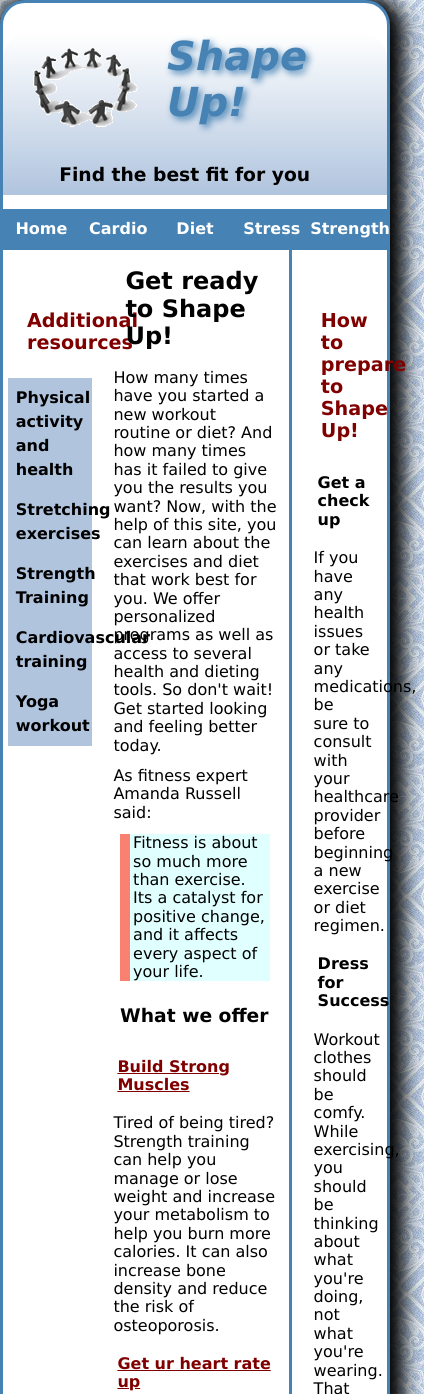
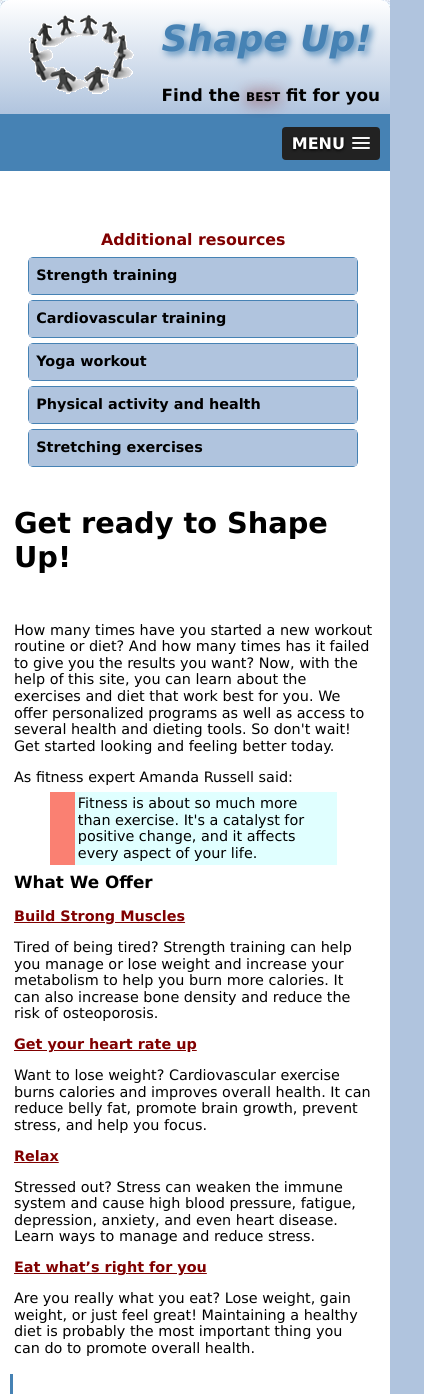
Before and after one commit to teoberbic/shapeup, a plain HTML site: page index.html in a window 390 px wide. Shown: the top 1394 px of the page, 424 px wide, since content can reach past the window. Drawn offline with nearby package versions, Linux system fonts and the light colour scheme.

Commit message:
Add files via upload

```diff
--- a/index.html
+++ b/index.html
@@ -2,12 +2,25 @@
 
 <html lang="en">
 <head>
-	<meta charset="utf-8"/>
+	<meta charset="utf-8" />
+	<meta name="viewport" content="width=device-width, initial-scale=1.0">
+
+	<link rel="stylesheet" href="styles/slicknav.css">
+	<link rel="stylesheet" href="styles/normalize.css">
+	<link rel="stylesheet" href="styles/main.css">
+
+	<!--SLicknav Links----------------------------------->
+	<script src="https://ajax.googleapis.com/ajax/libs/jquery/3.6.3/jquery.min.js"></script>
+	<script src="js/jquery.slicknav.min.js"></script>
+
+	<script type="text/javascript">
+		$(document).ready(function(){
+		$('#nav_menu').slicknav({prependTo:"#mobilemenu"});
+		});
+	</script>
 
 
 
-	<link rel="stylesheet" href="styles/normalize.css">
-	<link rel="stylesheet" href="styles/main.css">
 
 	<!--[if lt IE 9]>
 	<script src="bower_components/html5shiv/dist/html5shiv.js"></script>
@@ -17,12 +30,13 @@
 </head>
 
 <body>
-	<header>
+	<header class="clearfix">
 		<img src="images/shape_up_logo.png" alt="Logo Image">
 		<h2>Shape Up!</h2>
-		<h3>Find the best fit for you</h3>
+		<h3>Find the <span class="shadow">best</span> fit for you</h3>
 	</header>
 
+	<nav id="mobilemenu"></nav>
 	<nav id="nav_menu">
 		<ul>
 			<li><a href="index.html">Home</a></li>
@@ -35,16 +49,13 @@
 					<li><a href="diet/meals.html">Meals</a></li>
 				</ul>
 			</li>
-				<li><a href="stress/index.html">Stress</a></li>
 			<li><a href="strength/index.html">Strength</a></li>
 			<li id="last">
-
+				<a href="stress/index.html">Stress</a>
 				<ul>
 					<li><a href="stress/meditate.html">Meditate</a></li>
 					<li><a href="stress/tips.html">Tips</a></li>
 					<li><a href="stress/vipassana.html">Vipassana</a></li>
-
-
 				</ul>
 			</li>
 		</ul>
@@ -56,34 +67,36 @@
 			<nav id="nav_list">
 				<h3>Additional resources</h3>
 				<ul>
-			<li><a href="https://www.cdc.gov/physicalactivity/basics/pa-health/index.htm" target="_blank">Physical activity and health</a></li>
-			<li><a href="https://www.self.com/gallery/essential-stretches-slideshow target=" target="_blank">Stretching exercises</a></li>
-			<li><a href="https://www.mayoclinic.org/healthy-lifestyle/fitness/in-depth/strength-training/art-20046670Strength training" target="_blank">Strength Training</a></li>
+					<li><a href="https://www.mayoclinic.org/healthy-lifestyle/fitness/in-depth/strength-training/art-20046670" target="_blank">Strength training</a></li>
 					<li><a href="https://www.realbuzz.com/articles-interests/fitness/article/what-is-cardiovascular-training/" target="_blank">Cardiovascular training</a></li>
 					<li><a href="https://www.self.com/gallery/power-yoga-workout" target="_blank">Yoga workout</a></li>
-
+					<li><a href="https://paahjournal.com/" target="_blank">Physical activity and health</a></li>
+					<li><a href="https://www.youtube.com/watch?v=4OGkFCAP1O4" target="_blank">Stretching exercises</a></li>
 				</ul>
 			</nav>
 		</aside>
-		<section>
 
 
-			<h2>Get ready to Shape Up!</h2>
+		<section>
+			<h1>Get ready to Shape Up!</h1>
 
 			<p>How many times have you started a new workout routine or diet? And how many times has it failed to give you the results you want? Now, with the help of this site, you can learn about the exercises and diet that work best for you. We offer personalized programs as well as access to several health and dieting tools. So don't wait! Get started looking and feeling better today.</p>
+
 			<p>As fitness expert Amanda Russell said:</p>
-		<p><blockquote>Fitness is about so much more than exercise. Its a catalyst for positive change, and it affects every aspect of your life.</blockquote> </p>
 
-		<h3>What we offer</h3>
-		<a href="strength/index.html"><h4>Build Strong Muscles</h4></a>
+			<blockquote>Fitness is about so much more than exercise. It&apos;s a catalyst for positive change, and it affects every aspect of your life.</blockquote>
 
+			<h3>What We Offer</h3>
+
+			<h4><a href="strength/index.html">Build Strong Muscles</a></h4>
 			<p>Tired of being tired? Strength training can help you manage or lose weight and increase your metabolism to help you burn more calories. It can also increase bone density and reduce the risk of osteoporosis.</p>
 
-		<h4><a href="cardio/index.html">Get ur heart rate up</a></h4>
+			<h4><a href="cardio/index.html">Get your heart rate up</a></h4>
 			<p>Want to lose weight? Cardiovascular exercise burns calories and improves overall health. It can reduce belly fat, promote brain growth, prevent stress, and help you focus.</p>
 
 			<h4><a href="stress/index.html">Relax</a></h4>
 			<p>Stressed out? Stress can weaken the immune system and cause high blood pressure, fatigue, depression, anxiety, and even heart disease. Learn ways to manage and reduce stress.</p>
+
 			<h4><a href="diet/index.html">Eat what&rsquo;s right for you</a></h4>
 			<p>Are you really what you eat? Lose weight, gain weight, or just feel great! Maintaining a healthy diet is probably the most important thing you can do to promote overall health.</p>
 		</section>
@@ -99,11 +112,14 @@
 			<h4>Resist Temptation</h4>
 			<p>It's hard to eat right when everyone else is buying lunch at a fast food restaurant. Invest in some good food containers and bring your healthy lunch and snacks. Your body and your wallet will thank you.</p>
 		</aside>
+
+
+
 	</main>
 
+	<footer>
+		<p>&copy; 2023 Shape Up!</p>
+	</footer>
 
-	<footer>
-		<p>&copy; 2023 Shape Up</p>
-	</footer>
 </body>
 </html>
--- a/styles/main.css
+++ b/styles/main.css
@@ -8,10 +8,12 @@
     content: "";
     clear: both;
     display: table;
-}
+  }
 
 .shadow {
-    text-shadow: 3px 3px 8px black;
+    text-shadow: 1px 1px 15px maroon;
+    font-variant: small-caps;
+    font-weight: bolder;
 }
 
 html {
@@ -27,14 +29,14 @@ body {
     border: 3px solid steelblue;
     margin: 0 auto;
     background-color: white;
-    border-radius: 25px;
+    border-radius: 10px;
     box-shadow: 5px 5px 20px 10px black;
 }
 
 header {
-    border-bottom: 3px solid steelbue;
+    border-bottom: 3px solid steelblue;
     background-image: linear-gradient(white, lightsteelblue);
-    border-radius: 25px 25px 0 0;
+    border-radius: 10px 10px 0 0;
 }
 
 header h2 {
@@ -42,50 +44,52 @@ header h2 {
     font-style: italic;
     color: steelblue;
     text-shadow: 3px 3px 7px steelblue;
+
 }
 header h2, header h3 {
-    padding-left: 2em;
+    padding: .5em;
 }
 
-h1, h2, h3, h4 {
-    margin: .75em 1em;
+h1 {
+    padding: .75em 0;
 }
 h3, h4 {
     padding: .5em 0;
 }
-
 p {
-    margin: .75em;
+    padding: .5em 0;
 }
 
 header img {
     float: left;
     margin: 0 .75em;
+    max-width: 140px;
+    min-width: 70px;
+    width: 100%;
+
 }
-/* =========================
-}
+
+/* =====================================================
+
+             Navigation Menu - using display: inline;
+
+=========================================================
 #nav_menu {
     margin: 0;
-
 }
 #nav_menu ul {
-    margin-top: 0px;
+    margin-top: 0;
     list-style-type: none;
     text-align: center;
     border-bottom: 3px solid steelblue;
     background-color: lightsteelblue;
-    padding: 10px 0px;
+    padding: 10px 0;
 }
-*/
-
-
-/*
 #nav_menu ul li {
     display: inline;
     border-right: 2px solid black;
     padding: 10px 3em;
 }
-
 #nav_menu #last {
     border-right: none;
 }
@@ -96,20 +100,77 @@ header img {
 }
 #nav_menu ul li a:hover {
     color: red;
+    text-decoration: underline;
 }
-*/
+======================================*/
 
+/*===========================================
+
+          nav_menu using block and float
+
+==============================================*/
+#nav_menu {
+    border-bottom: 3px solid steelblue;
+    background-color: steelblue;
+
+}
+#nav_menu ul {
+    list-style-type: none;
+    position: relative;
+}
+#nav_menu ul li {
+    float: left;
+    width: 20%;
+}
+#nav_menu ul li a {
+    text-align: center;
+    display: block;
+    padding: .7em 0;
+    background-color: steelblue;
+    font-weight: bold;
+    text-decoration: none;
+    color: white;
+}
+
+#nav_menu ul ul {
+    display: none;
+    position: absolute;
+    top: 100%;
+    width: 100%;
+}
+#nav_menu ul ul li {
+    float: none;
+}
+#nav_menu ul li:hover > ul {
+    display: block;
+}
+#nav_menu > ul::after {
+    content: "";
+    clear: both;
+    display: block;
+}
+#nav_menu a:hover {
+    color: black;
+    background-color: lightsteelblue;
+}
+
+/* ===================================
+
+             Navigation List
+
+======================================*/
 #nav_list h2 {
     margin-bottom: 5px;
     text-align: center;
 }
-
 #nav_list ul {
     list-style-type: none;
 }
 #nav_list li {
     width: 90%;
-    margin-top: 0px auto .5em;
+    margin: 0 auto 5px;
+    border: 1px solid steelblue;
+    border-radius: 5px;
 }
 #nav_list a {
     display: block;
@@ -120,88 +181,26 @@ header img {
     color: black;
 }
 #nav_list a:hover {
-    color: steelblue;
+    background-color: steelblue;
     color: white;
 }
-*/
 
-/*==================================
-nav menu using block and float
-====================================
-*/
-#nav_menu {
-    border-bottom: 3px solid steelblue;
-}
-
-#nav_menu ul {
-    list-style-type: none;
-    position: relative;
-}
-
-#nav_menu ul li {
-    float: left;
-    width: 20%;
-
-}
-
-#nav_menu ul ul {
-    display: none;
-    position: absolute;
-    top: 100%;
-    width: 100%;
-}
-
-#nav_menu ul ul li {
-    float: none;
-}
-
-#nav_menu ul li:hover > ul {
-    display: block;
-}
-
-#nav_menu > ul::after {
-    content: "";
-    clear: both;
-    display: block;
-}
-
-#nav_menu ul a:hover {
-    color: black;
-    background-color: lightsteelblue;
-}
-
-#nav_menu ul li a {
-    text-align: center;
-    display: block;
-    padding: .7em 0;
-    background-color: steelblue;
-    font-weight: bold;
-    text-decoration: none;
-    color: white;
-}
 
 main {
     clear: both;
     padding-right: .25em;
-    padding: 0 .3em;
+
 }
 
-section a:link, section a:visited {
+/* Section Link Colors */
+section a:link, section a:visited{
     color: maroon;
 }
 section a:hover, section a:focus {
     color: steelblue;
 }
 
-section a:link, section a:visited {
-    color: maroon;
-}
-section a:hover, section a:focus {
-    color: steelblue;
-}
-/*===============
-    aside links
-===============*/
+/* Aside link Colors */
 aside a:link, aside a:visited {
     color: steelblue;
 }
@@ -212,11 +211,12 @@ aside a:hover, aside a:focus {
 section {
     float: left;
     width: 50%;
+    padding: 0 .3em;
 }
 
 aside {
     float: left;
-    width: 25%
+    width: 25%;
 }
 
 #rightcol {
@@ -227,21 +227,21 @@ aside {
 }
 
 aside h3 {
-    margin-top: 50px;
+    text-align: center;
+    padding-top: 50px;
     color: maroon;
-    font-size: 120%;
-
+    font-size: 110%;
 }
 
 aside li {
     line-height: 1.5em;
+}
 
-}
 blockquote {
     width: 80%;
     margin-left: 10%;
-    padding-left: 3px;
-    border-left: 10px solid salmon;
+    padding: 3px;
+    border-left: 25px solid salmon;
     background-color: lightcyan;
 }
 
@@ -249,13 +249,53 @@ footer {
     clear: both;
     background-color: steelblue;
     padding: 15px 0;
-    border-radius: 0 0 25px 25px;
+    border-radius: 0 0 7px 7px;
+}
+
+#mobilemenu {
+    display: none;
 }
 
 footer p {
     font-size: 75%;
     text-align: center;
+    color: white;
+}
 
-    color: white;
-    margin-top: 50px;
+/*======================================================
+
+            MEDIA QUERIES
+
+======================================================*/
+
+@media only screen and (max-width: 900px) {
+    body {
+    box-shadow: none;
+    border: none;
+    font-size: 90%;
+    }
 }
+
+@media only screen and (max-width: 767px) {
+    #nav_menu {
+        display: none;
+    }
+
+    #mobilemenu {
+        display: block;
+    }
+
+    .slicknav_menu {
+        background-color: steelblue;
+    }
+
+    section, aside, #rightcol {
+        float: none;
+        width: 95%;
+        margin: 10px auto;
+    }
+}
+
+@media only screen and (max-width: 479px) {
+
+}
```
Also changed, not shown: 11 other files. Lines whose indentation alone changed are shown as unchanged.
